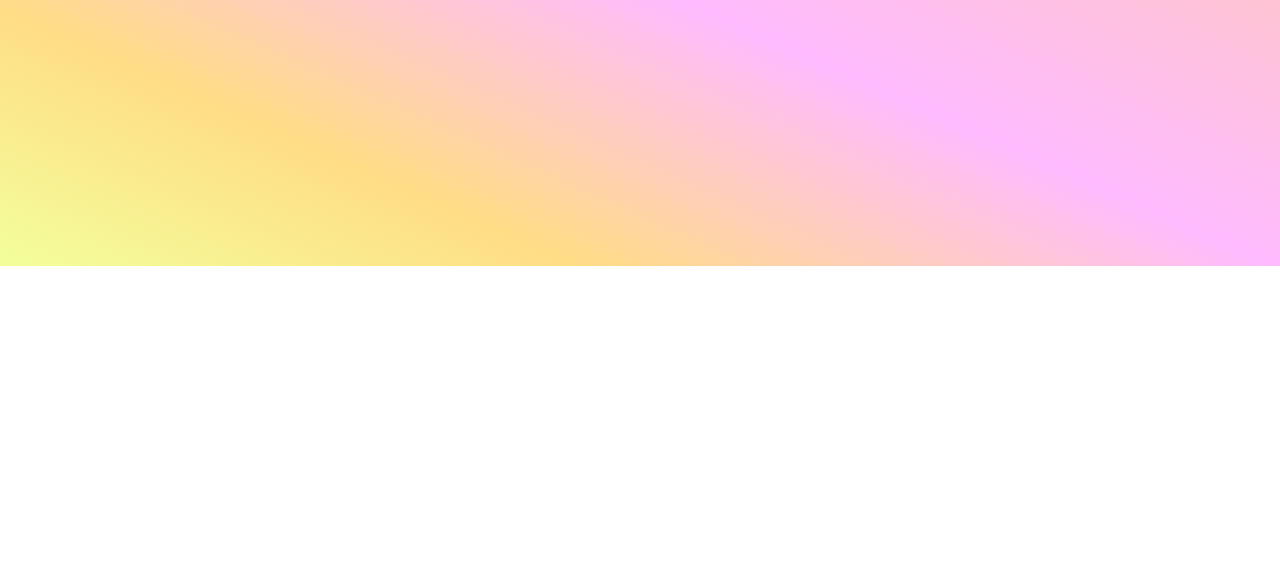
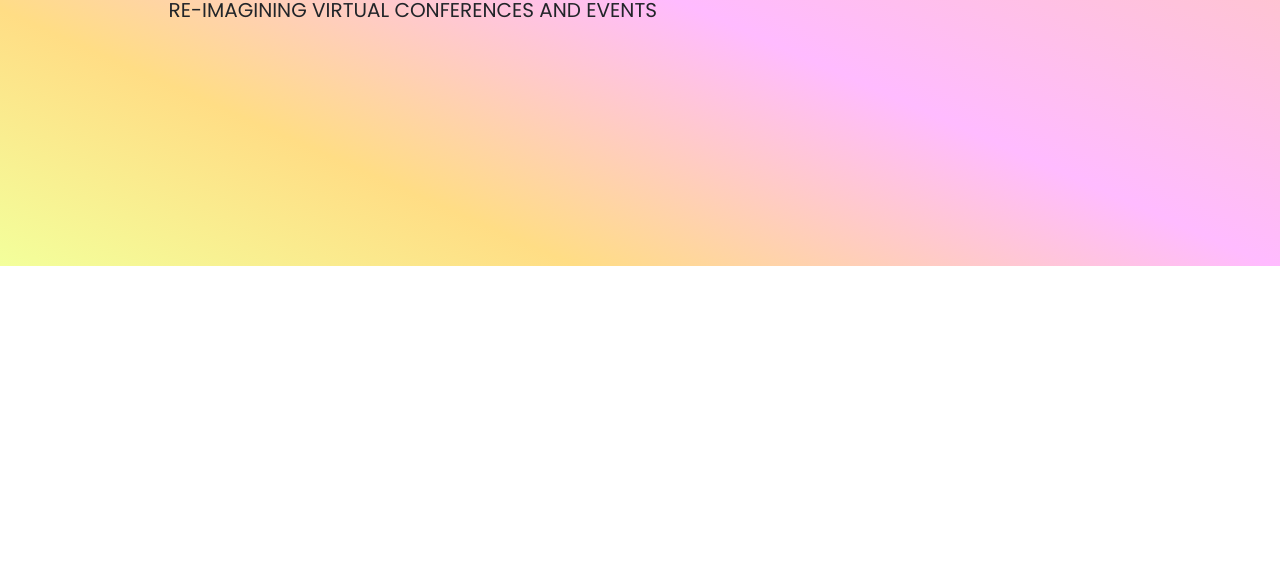
Before and after one commit to waleeattia/4Vision, a plain HTML site: page index.html in a window 1280 px wide. Shown: the part 234-800 px from the top of the page. Drawn offline with nearby package versions, Linux system fonts and the light colour scheme.

Commit message:
Update index.html

```diff
--- a/index.html
+++ b/index.html
@@ -14,7 +14,7 @@
     <div id="banner" class="jumbotron jumbotron-fluid">
       <div class="container" id="titleCont">
         <h1 class="display-4 titleMain">4Vision</h1>
-        <p class="lead textmont"></p>
+        <p class="lead textmont">RE-IMAGINING VIRTUAL CONFERENCES AND EVENTS</p>
       </div>
     </div>
 
```
